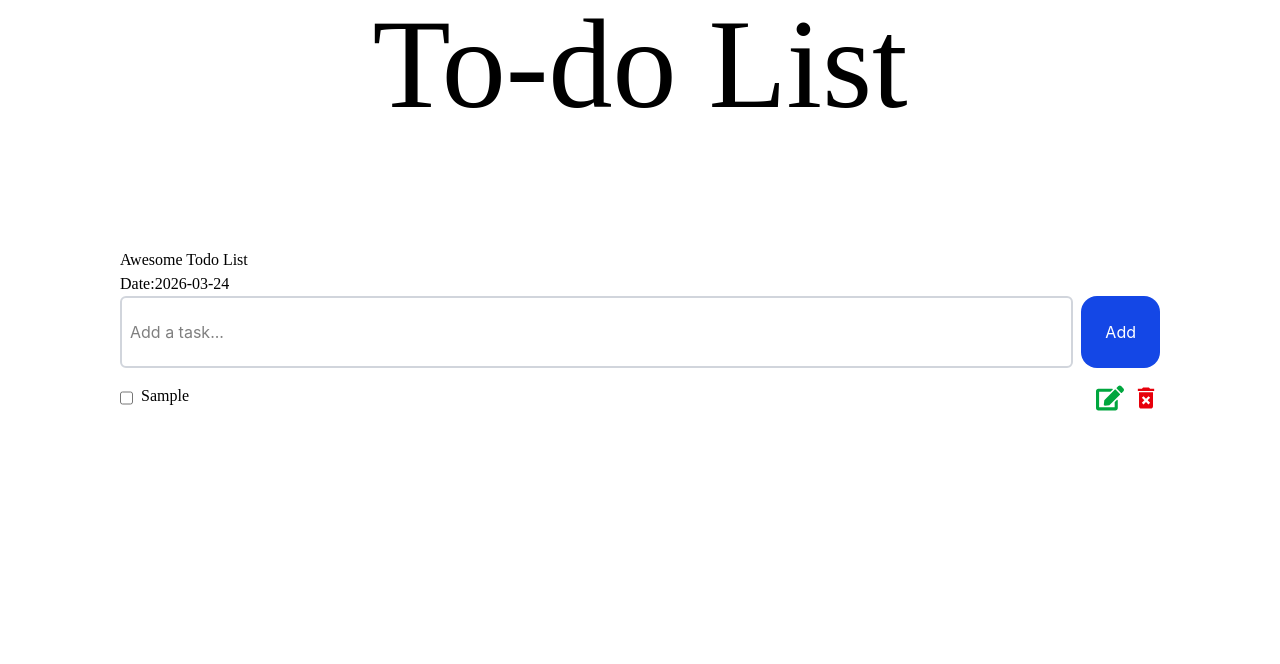
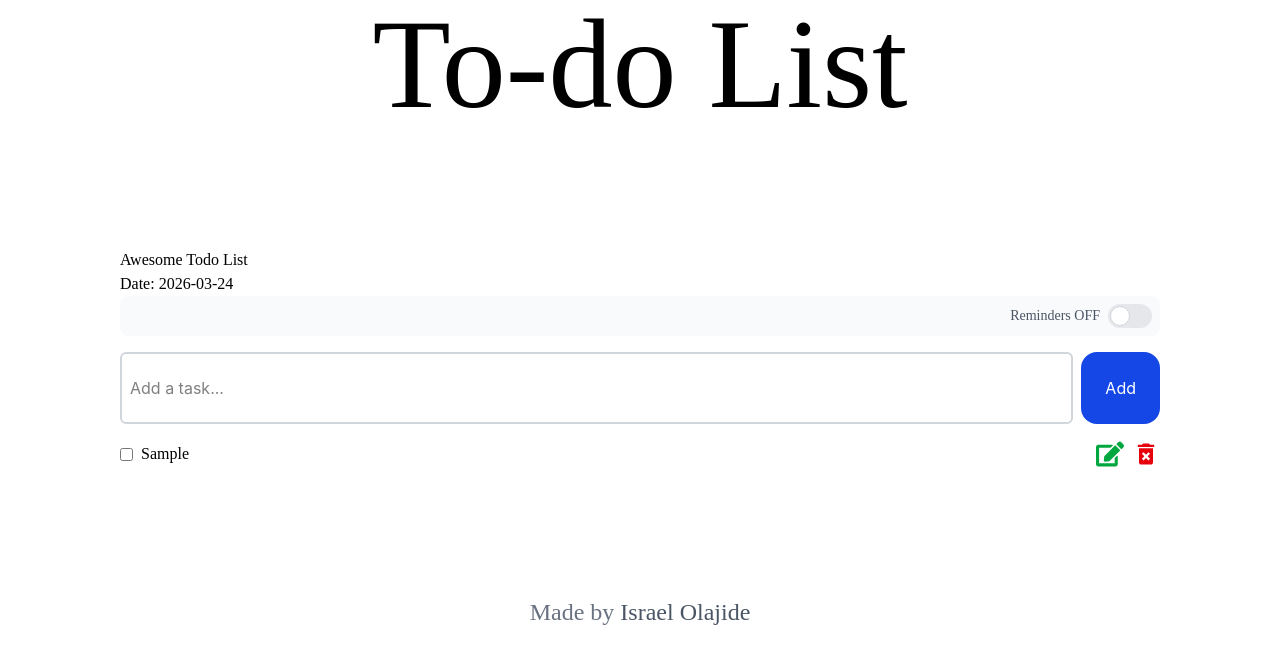
Before and after one commit to Israel122-lab/To-do, a React (Vite) app: page / in a window 1280 px wide. Both pictures are taken after typing "Sample" into the empty fields and a click on the button "Add". Shown: the top 664 px of the page. Built offline with nearby package versions, Linux system fonts and the light colour scheme.

Commit message:
added updated todo

```diff
--- a/src/App.jsx
+++ b/src/App.jsx
@@ -1,11 +1,13 @@
-import TodoApp from './components/practice';
+// import TodoApp from './components/practice';
+import Newtodo from './components/todo';
 
 
 export default function App() {
 
   return (
     <>
-    <TodoApp />
+    {/* <TodoApp /> */}
+    <Newtodo />
     </>
 
 
--- a/src/components/practice.jsx
+++ b/src/components/practice.jsx
@@ -107,6 +107,11 @@ function TodoApp() {
       </ul>
 
     </div>
+
+    <footer>
+
+      <p className='text-center font-[cursive] text-2xl text-gray-500'>Made by <a href="https://github.com/Israel122-lab" target="_blank" rel="noopener noreferrer" className='text-gray-600 hover:underline'>Israel Olajide</a></p>
+    </footer>
     </div>
 
   );
--- /dev/null
+++ b/src/components/todo.jsx
@@ -0,0 +1,166 @@
+import { useState, useEffect } from 'react';
+import { MdDeleteForever } from "react-icons/md";
+import { FaEdit } from "react-icons/fa";
+
+function TodoApp() {
+  // 1. State for todos - initialized from localStorage
+  const [todos, setTodos] = useState(() => {
+    const saved = localStorage.getItem("my_todos");
+    return saved ? JSON.parse(saved) : [];
+  });
+
+  // 2. State for reminder toggle - initialized from localStorage
+  const [remindersEnabled, setRemindersEnabled] = useState(() => {
+    const saved = localStorage.getItem("reminders_active");
+    return saved === "true";
+  });
+
+  const [inputValue, setInputValue] = useState("");
+  const [editingId, setEditingId] = useState(null);
+  const [editValue, setEditValue] = useState("");
+
+  // EFFECT: Save todos to localStorage whenever they change
+  useEffect(() => {
+    localStorage.setItem("my_todos", JSON.stringify(todos));
+  }, [todos]);
+
+  // EFFECT: Save reminder preference
+  useEffect(() => {
+    localStorage.setItem("reminders_active", remindersEnabled);
+  }, [remindersEnabled]);
+
+  // EFFECT: Notification Logic (Checks every 10 minutes)
+  useEffect(() => {
+    if (!remindersEnabled) return;
+
+    if (Notification.permission === "default") {
+      Notification.requestPermission();
+    }
+
+    const reminderInterval = setInterval(() => {
+      const incompleteTasks = todos.filter(todo => !todo.isCompleted);
+
+      if (incompleteTasks.length > 0 && Notification.permission === "granted") {
+        new Notification("To-do Reminder", {
+          body: `You still have ${incompleteTasks.length} tasks to finish!`,
+          icon: "https://cdn-icons-png.flaticon.com"
+        });
+      }
+    }, 10 * 60 * 1000); // 10 minutes
+
+    return () => clearInterval(reminderInterval);
+  }, [todos, remindersEnabled]);
+
+  const deleteTodo = (id) => {
+    const updated = todos.filter(todo => todo.id !== id);
+    setTodos(updated);
+  };
+
+  const toggleComplete = (id) => {
+    const updated = todos.map(todo => {
+      if(todo.id === id) return {...todo, isCompleted: !todo.isCompleted};
+      return todo;
+    });
+    setTodos(updated);
+  };
+
+  const startEdit = (id) => {
+    const todo = todos.find(t => t.id === id);
+    setEditingId(id);
+    setEditValue(todo.text);
+  };
+
+  const saveEdit = () => {
+    const updated = todos.map(todo => {
+      if(todo.id === editingId) return {...todo, text: editValue};
+      return todo;
+    });
+    setTodos(updated);
+    setEditingId(null);
+    setEditValue("");
+  };
+
+  const addTodo = () => {
+    if (inputValue.trim() !== "") {
+      const newTodo = { id: Date.now(), text: inputValue, isCompleted: false };
+      setTodos([...todos, newTodo]);
+      setInputValue("");
+    }
+  };
+
+  const today = new Date().toLocaleDateString('en-CA');
+
+  return (
+    <div className='group'>
+      <h1 className='text-center font-[cursive] text-9xl transition-all duration-1000 underline decoration-transparent decoration-wavy underline-offset-10 hover:decoration-black'>
+        To-do List
+      </h1>
+
+      <div className='m-20 bg-white p-10 rounded-2xl flex-2'>
+        <h1 className='font-[cursive]'>Awesome Todo List</h1>
+        <p className='font-[cursive]'>Date: {today}</p>
+
+        {/* Reminder Toggle UI */}
+        <div className="flex items-center justify-end gap-2 mb-4 p-2 bg-gray-50 rounded-lg">
+          <span className="font-[cursive] text-sm text-gray-600">
+            {remindersEnabled ? "Reminders ON" : "Reminders OFF"}
+          </span>
+          <label className="relative inline-flex items-center cursor-pointer">
+            <input
+              type="checkbox"
+              className="sr-only peer"
+              checked={remindersEnabled}
+              onChange={() => setRemindersEnabled(!remindersEnabled)}
+            />
+            <div className="w-11 h-6 bg-gray-200 peer-focus:outline-none rounded-full peer peer-checked:after:translate-x-full peer-checked:after:border-white after:content-[''] after:absolute after:top-0.5 after:left-0.5 after:bg-white after:border-gray-300 after:border after:rounded-full after:h-5 after:w-5 after:transition-all peer-checked:bg-blue-600"></div>
+          </label>
+        </div>
+
+        <div className='flex gap-2 mb-4'>
+          <input
+            value={inputValue}
+            onChange={(e) => setInputValue(e.target.value)}
+            placeholder="Add a task..."
+            className='border-2 border-gray-300 rounded-md w-full pl-2'
+          />
+          <button onClick={addTodo} className='bg-blue-700 rounded-2xl text-white p-2 sm:p-6 cursor-pointer'>Add</button>
+        </div>
+
+        <ul>
+          {todos.map(todo => (
+            <li key={todo.id} className='flex justify-between mb-2'>
+              <div className='flex gap-2 items-center'>
+                <input type="checkbox" className='cursor-pointer' id={todo.id} checked={todo.isCompleted} onChange={() => toggleComplete(todo.id)} />
+                {editingId === todo.id ? (
+                  <input
+                    value={editValue}
+                    onChange={(e) => setEditValue(e.target.value)}
+                    className='border-2 border-gray-300 rounded-md pl-2 flex-1'
+                  />
+                ) : (
+                  <label htmlFor={todo.id} className={`font-[cursive] ${todo.isCompleted ? 'line-through opacity-50' : ''}`}>{todo.text}</label>
+                )}
+              </div>
+              <div className='flex items-center'>
+                {editingId === todo.id ? (
+                  <button onClick={saveEdit} className='text-green-600 cursor-pointer mr-2'>Save</button>
+                ) : (
+                  <FaEdit onClick={() => startEdit(todo.id)} className='text-green-600 size-7 cursor-pointer mr-2' />
+                )}
+                <MdDeleteForever onClick={() => deleteTodo(todo.id)} className='text-red-600 size-7 cursor-pointer'/>
+              </div>
+            </li>
+          ))}
+        </ul>
+      </div>
+
+      <footer>
+        <p className='text-center font-[cursive] text-2xl text-gray-500'>
+          Made by <a href="https://github.com/Israel122-lab" target="_blank" rel="noopener noreferrer" className='text-gray-600 hover:underline'>Israel Olajide</a>
+        </p>
+      </footer>
+    </div>
+  );
+}
+
+export default TodoApp;
```
